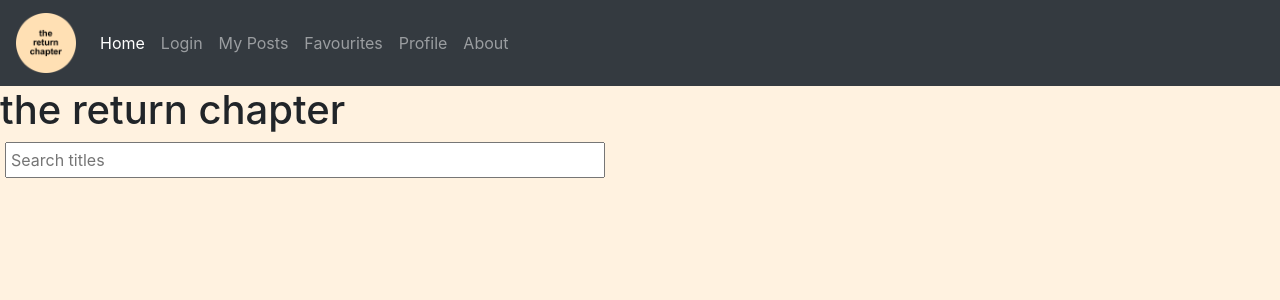
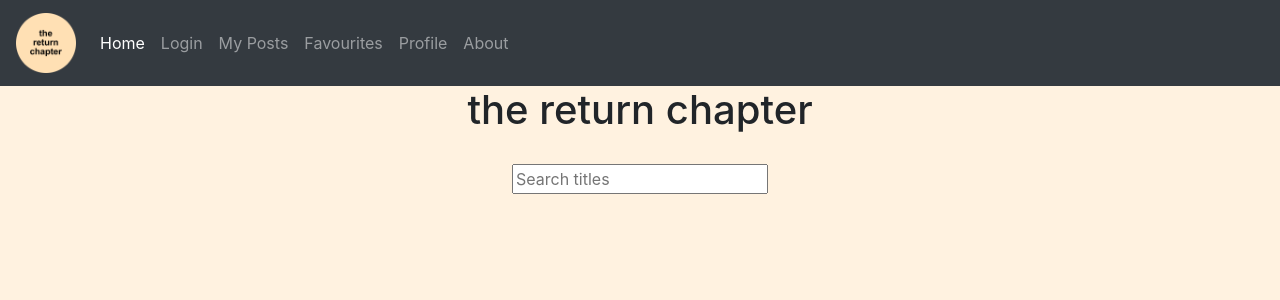
Before and after one commit to muditdahiya/web-react, a React (Create React App) app in the folder react-client/: page / in a window 1280 px wide. Shown: the top 300 px of the page. Built offline with nearby package versions, Linux system fonts and the light colour scheme; no server answers.

Commit message:
beautification

```diff
--- a/react-client/src/App.css
+++ b/react-client/src/App.css
@@ -1,17 +1,12 @@
-input {
-  width: 90%;
-  padding: 4px;
+.App {
   display: flex;
+  flex-direction: column;
   align-items: center;
-  justify-content: space-evenly;
-  margin: 5px;
+  min-width: 80vw;
 }
 
-button {
-  width: 50%;
-  background-color: rgb(82, 156, 230);
-  padding: 4px;
-  font-weight: bold;
+.Navigation {
+  width: 100vw;
 }
 
 .Login,
@@ -20,6 +15,46 @@ button {
   padding: 20px;
 }
 
+.Home {
+  width: 100%;
+  display: flex;
+  flex-direction: column;
+  justify-content: center;
+  align-items: center;
+}
+.Home h1 {
+  margin-bottom: 30px;
+}
+
 .Home input {
-  max-width: 600px;
+  min-width: 200px;
+  max-width: 50%;
 }
+
+.Post {
+  width: 100%;
+  background-color: #d8c2a266;
+  border-radius: 10px;
+  margin: 20px auto 0;
+  padding: 20px 40px;
+}
+.Post hr {
+  margin-top: 0;
+  margin-bottom: 0;
+}
+.Post h1 {
+  margin-bottom: 5px;
+}
+.Post-username {
+  font-style: italic;
+  margin-bottom: 0;
+}
+.Post-tags {
+  color: gray;
+  margin-bottom: 0;
+}
+.Post-content {
+  margin-top: 10px;
+
+  font-size: 1.3em;
+}
--- a/react-client/src/components/Post.tsx
+++ b/react-client/src/components/Post.tsx
@@ -1,5 +1,3 @@
-import DOMPurify from "dompurify";
-
 interface Props {
   title: string;
   content: string;
@@ -12,13 +10,17 @@ const Post = (post: Props) => {
   let date: string = post.date ? post.date.toString() : "";
 
   return (
-    <div className="post">
-      <h1 className="post-title">{post.title}</h1>
-      <br />
-      <p className="post-username">{post.username}</p>
-      <p className="post-date">{date}</p>
-      <p className="post-tags">{post.tags}</p>
-      <p className="post-content">{post.content}</p>
+    <div className="Post">
+      <h1 className="Post-title">{post.title}</h1>
+      <p className="Post-username">
+        by {post.username} at {date}
+      </p>
+      <hr />
+      <p className="Post-tags">{post.tags}</p>
+      <p className="Post-content">{post.content}</p>
+      <div className="buttons">
+        {/* add like comment and favourites button based on authentication */}
+      </div>
     </div>
   );
 };
--- a/react-client/src/index.css
+++ b/react-client/src/index.css
@@ -12,11 +12,3 @@ code {
   font-family: source-code-pro, Menlo, Monaco, Consolas, "Courier New",
     monospace;
 }
-
-.post {
-  width: 60%;
-  background-color: #d8c2a266;
-  border-radius: 10px;
-  margin: 20px auto 0;
-  padding: 20px;
-}
```
